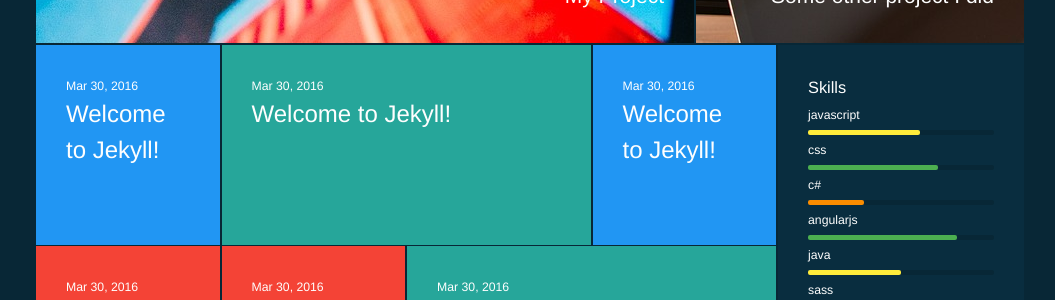
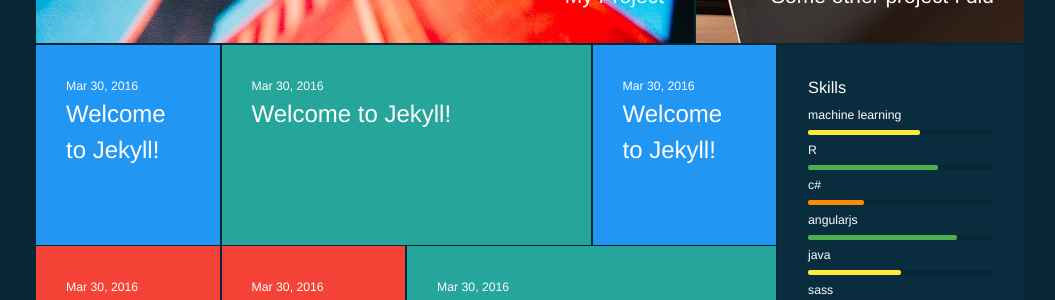
Before and after one commit to kuldeepaksharma/kuldeepaksharma.github.io, a Jekyll site: the page built from index.html, in a window 1280 px wide. Shown: the part 483-783 px from the top of the page, without its empty margins (112-1167 px from the left). Built offline with Jekyll 4.4.1, drawn with Linux system fonts in a browser that asks for light colours.

Commit message:
Update skills.yml

```diff
--- a/_data/skills.yml
+++ b/_data/skills.yml
@@ -1,8 +1,8 @@
--   id: javascript
-    descr: javascript
+-   id: machine learning
+    descr: machine learning
     xp: 6
--   id: css
-    descr: css
+-   id: R
+    descr: R
     color: teal
     xp: 7
 -   id: c#
```
